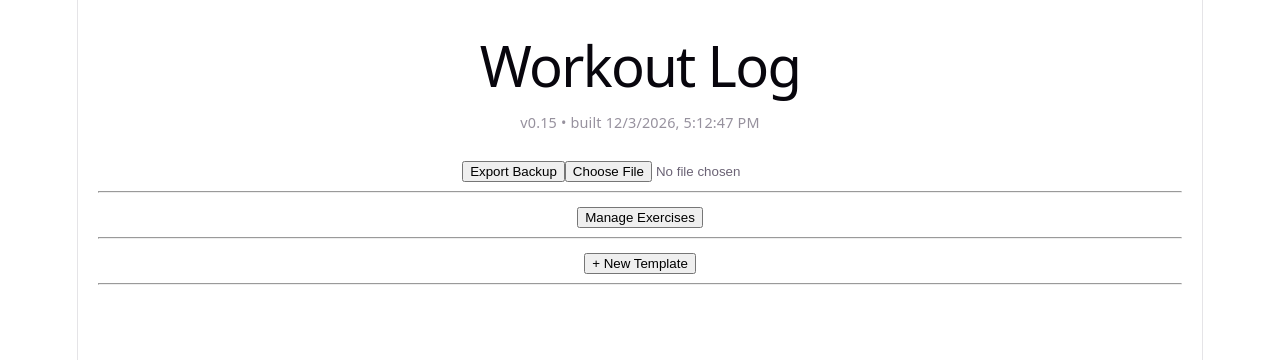
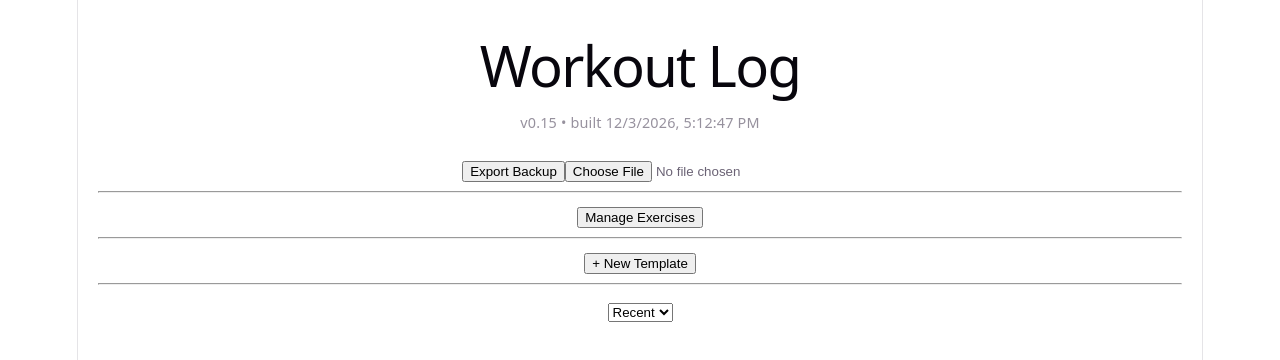
Before and after one commit to ihgold487/workout-app, a React (Vite) app: page / in a window 1280 px wide. Shown: the top 360 px of the page. Built offline with nearby package versions, Linux system fonts and the light colour scheme.

Commit message:
Improve timer behavior and add template sorting controls

```diff
--- a/src/App.jsx
+++ b/src/App.jsx
@@ -261,6 +261,13 @@ export default function App() {
       setConfirmDeleteTemplate
     ] = useState(
       null
+    )
+
+    const [
+      templateSort,
+      setTemplateSort
+    ] = useState(
+      "recent"
     )
 
     const [
@@ -715,11 +722,9 @@ export default function App() {
 
         </button>
 
-    <hr />
+       <hr />
 
-
-
-      <button
+          <button
         onClick={
           addTemplate
         }
@@ -729,15 +734,87 @@ export default function App() {
 
       </button>
 
-
-
       <hr />
 
+      <div style={{
+        margin:"12px 0",
+        textAlign:"center"
+      }}>
+
+      <select
+
+        value={
+          templateSort
+        }
+
+        onChange={
+          e =>
+            setTemplateSort(
+              e.target.value
+            )
+        }
+
+      >
+
+      <option value="recent">
+
+        Recent
+
+      </option>
+
+      <option value="alpha">
+
+        A → Z
+
+      </option>
+
+      </select>
+
+      </div>
 
       {
 
-        templates.map(
-          template => (
+        [...templates]
+
+          .sort(
+
+            (a,b) => {
+
+              if (
+                templateSort
+                === "alpha"
+              ) {
+
+                return a.name
+                  .localeCompare(
+                    b.name
+                  )
+
+              }
+
+              return (
+
+                new Date(
+                  b.lastCompleted
+                  || 0
+                )
+
+                -
+
+                new Date(
+                  a.lastCompleted
+                  || 0
+                )
+
+              )
+
+            }
+
+          )
+
+          .map(
+
+            template => (
 
           <div
             key={
--- a/src/components/SessionView.jsx
+++ b/src/components/SessionView.jsx
@@ -1816,7 +1816,7 @@ export default function SessionView({
                                   autoComplete="off"
 
                                   style={{
-                                      width:"48px",
+                                      width:"58px",
                                       marginLeft:"4px",
                                       fontSize:"16px",
                                       border:"1px solid #ccc",
```
